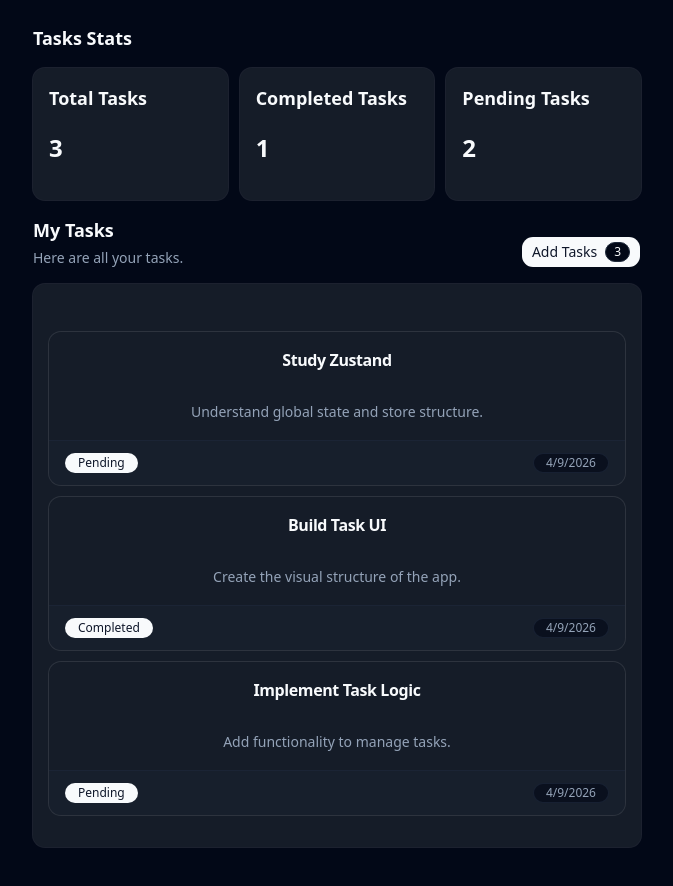
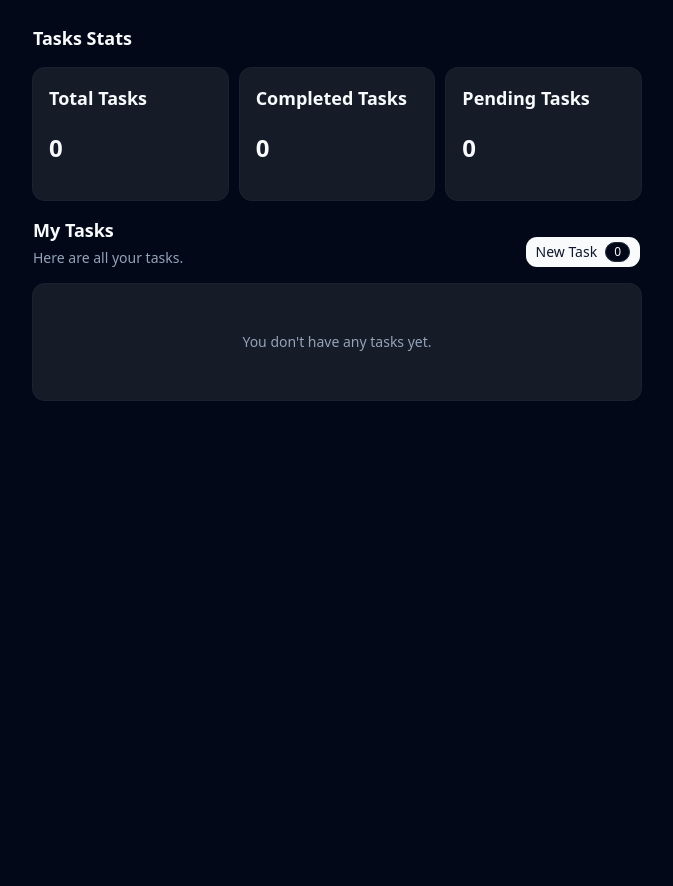
Before and after one commit to MatheusRezendev/task-flow, a React (Vite) app: page / in a window 1280 px wide. Shown: the whole page, without its empty margins (303-976 px from the left). After the commit the page ends 800 px from the top, so only its background shows below. Built offline with nearby package versions, Linux system fonts and the light colour scheme.

Commit message:
feat: implement task management with useState and controlled forms.

```diff
--- a/src/App.tsx
+++ b/src/App.tsx
@@ -1,20 +1,34 @@
 // import { TaskForm } from "./components/TaskForm";
 // import { TaskItem } from "./components/TaskItem";
+import { useState } from "react";
 import { TaskList } from "./components/TaskList";
 import { TaskStats } from "./components/TaskStats";
 
-import { MOCK_TASKS } from "./lib/mockTasks";
+import type { Task } from "./types/task";
 
 function App() {
+  const [tasks, setTasks] = useState<Task[]>([]);
 
-  const total = MOCK_TASKS.length;
-  const completed = MOCK_TASKS.filter(task => task.completed).length;
+  const total = tasks.length;
+  const completed = tasks.filter(task => task.completed).length;
   const pending = total - completed;
+
+  const handleAddTask = (title:string, description:string) => {
+    const newTask: Task = {
+      id: crypto.randomUUID(),
+      title,
+      description,
+      completed: false,
+      createdAt: new Date(),
+    }
+
+    setTasks((prevTasks) => [...prevTasks, newTask]);
+  }
 
   return (
     <>
       <TaskStats total={total} completed={completed} pending={pending}/>
-      <TaskList tasks={MOCK_TASKS}/>
+      <TaskList tasks={tasks} onAddTask={handleAddTask} />
     </>
   )
 }
--- a/src/components/TaskForm.tsx
+++ b/src/components/TaskForm.tsx
@@ -1,12 +1,19 @@
 import {
     Card,
     CardContent,
-    CardFooter, CardHeader,
+    CardHeader,
     CardTitle
 } from "./ui/card";
 import { Input } from "./ui/input";
 import { Separator } from "./ui/separator";
 import { Button } from "./ui/button";
+
+import { useState, type SubmitEvent } from "react";
+
+type TaskFormProps = {
+    onAddTask: (title:string, description:string) => void
+    setIsCreateTaskOpen: (open:boolean) => void
+}
 
 const stylesheet = {
   card: "gap-0",
@@ -18,9 +25,21 @@ const stylesheet = {
   label: "text-sm font-medium",
   footer: "justify-end gap-2 bg-transparent border-t-0",
   form: "space-y-4",
+  button: "gap-2",
 }
 
-export function TaskForm(){
+export function TaskForm({ onAddTask, setIsCreateTaskOpen }: TaskFormProps) {
+    const [title, setTitle] = useState("");
+    const [description, setDescription] = useState("");
+
+    const handleSubmit = (event: SubmitEvent<HTMLFormElement>) =>{
+        event.preventDefault();
+        onAddTask(title, description);
+        setTitle("");
+        setDescription("");
+        setIsCreateTaskOpen(false);
+    }
+
     return <>
         <Card className={stylesheet.card}>
             <CardHeader className={stylesheet.header}>
@@ -33,22 +52,18 @@ export function TaskForm(){
             <Separator/>
 
             <CardContent className={stylesheet.content}>
-                <form className={stylesheet.form}>
+                <form onSubmit={handleSubmit} className={stylesheet.form}>
                     <div className={stylesheet.field}>
                         <label className={stylesheet.label}>Task name</label>
-                        <Input placeholder="Ex: Study Zustand" />
+                        <Input value={title} onChange={(e) => setTitle(e.target.value)} placeholder="Ex: Study Zustand" />
                     </div>
-
                     <div className={stylesheet.field}>
                         <label className={stylesheet.label}>Description</label>
-                        <Input placeholder="Describe the goal of this task" />
+                        <Input value={description} onChange={(e) => setDescription(e.target.value)} placeholder="Describe the goal of this task" />
                     </div>
+                        <Button type="submit" className={stylesheet.button}>Add Task</Button>
                 </form>
             </CardContent>
-
-            <CardFooter className={stylesheet.footer}>
-                <Button>Add Task</Button>
-            </CardFooter>
         </Card>
     </>
 }
--- a/src/components/TaskList.tsx
+++ b/src/components/TaskList.tsx
@@ -3,14 +3,19 @@ import {
     CardContent
 } from "./ui/card"
 import { Badge } from "./ui/badge"
+import { Button } from "./ui/button"
+import { Dialog, DialogContent, DialogTitle, DialogTrigger } from "./ui/dialog"
+
 import type { Task } from "@/types/task"
+
 import { TaskItem } from "./TaskItem"
-import { Button } from "./ui/button"
-import { Dialog, DialogContent, DialogTrigger } from "./ui/dialog"
 import { TaskForm } from "./TaskForm"
+
+import { useState } from "react"
 
 type TaskListProps = {
   tasks: Task[]
+  onAddTask: (title:string, description:string) => void
 }
 
 const stylesheet = {
@@ -30,7 +35,9 @@ const stylesheet = {
 }
 
 
-export function TaskList({ tasks } : TaskListProps) {
+export function TaskList({ tasks, onAddTask}: TaskListProps) {
+    const [isCreateTaskOpen, setIsCreateTaskOpen] = useState(false);
+
     return <>
         <section className={stylesheet.section}>
             <div className={stylesheet.header}>
@@ -38,17 +45,19 @@ export function TaskList({ tasks } : TaskListProps) {
                     <h2 className={stylesheet.title}>My Tasks</h2>
                     <p className={stylesheet.description}>Here are all your tasks.</p>
                 </div>
-                <Dialog>
+                <Dialog open={isCreateTaskOpen} onOpenChange={setIsCreateTaskOpen}>
                     <DialogTrigger asChild>
                         <Button className={stylesheet.button} >
-                            Add Tasks
+                            New Task
                             <Badge variant="outline" className={stylesheet.counter}>
                                 {tasks.length}
                             </Badge>
                         </Button>
                     </DialogTrigger>
                     <DialogContent>
-                        <TaskForm/>
+                        <DialogTitle>
+                            <TaskForm onAddTask={onAddTask} setIsCreateTaskOpen={setIsCreateTaskOpen}/>
+                        </DialogTitle>
                     </DialogContent>
                 </Dialog>
             </div>
```
Also changed, not shown: 1 other file (tests, documents, lock files or other folders).
